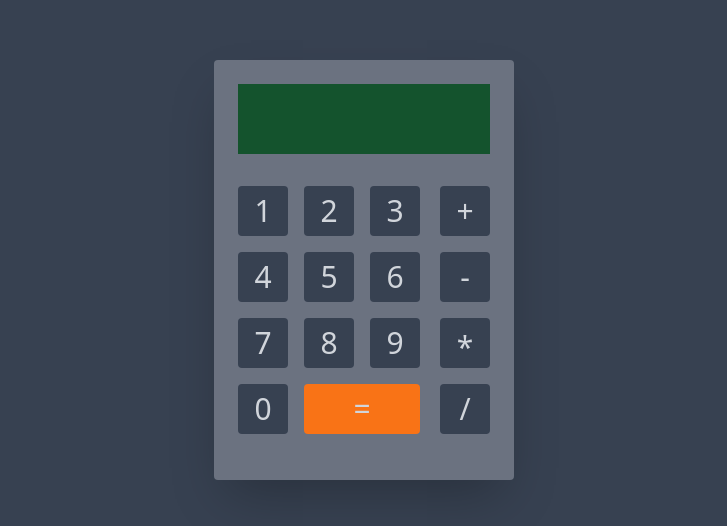
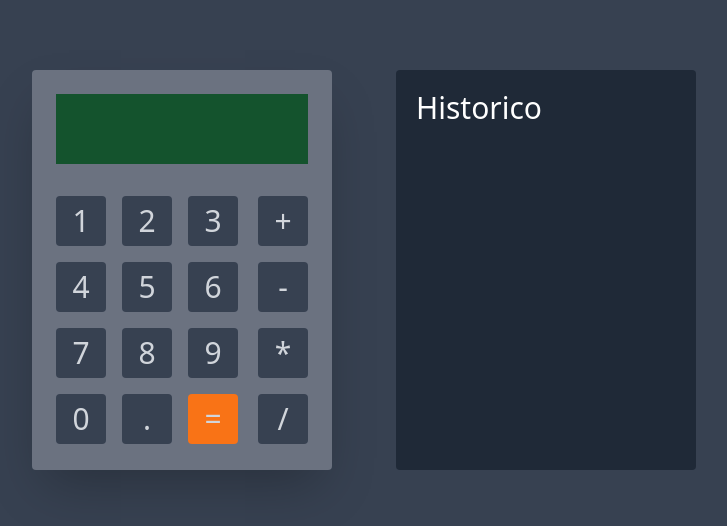
Before and after one commit to gustavo-maurina/calculadora-balanco, a React (Vite) app: page / in a window 1280 px wide. Shown: the part 130-656 px from the top of the page, without its empty margins (276-1003 px from the left). Built offline with nearby package versions, Linux system fonts and the light colour scheme.

Commit message:
calculadora mvp

```diff
--- a/src/App.tsx
+++ b/src/App.tsx
@@ -1,9 +1,14 @@
 import { Calculadora } from "./components/Calculadora";
+import { HistoricoCalculos } from "./components/HistoricoCalculos";
+import { CalculadoraProvider } from "./contexts/CalculadoraProvider";
 
 function App() {
   return (
-    <div className="bg-gray-700 grid place-items-center h-screen">
-      <Calculadora />
+    <div className="bg-gray-700 flex flex-col justify-center items-center h-full min-h-screen gap-16 sm:flex-row">
+      <CalculadoraProvider>
+        <Calculadora />
+        <HistoricoCalculos />
+      </CalculadoraProvider>
     </div>
   );
 }
--- /dev/null
+++ b/src/components/BotaoOperacao.tsx
@@ -0,0 +1,12 @@
+type BotaoOperacaoProps = {
+  createOperacao: (valor: string) => void;
+  valor: string;
+};
+
+export function BotaoOperacao({ createOperacao, valor }: BotaoOperacaoProps) {
+  return (
+    <div className="btn-calculadora" onClick={() => createOperacao(valor)}>
+      {valor}
+    </div>
+  );
+}
--- a/src/components/Calculadora.tsx
+++ b/src/components/Calculadora.tsx
@@ -1,30 +1,34 @@
 import { ReactNode, useState } from "react";
+import { useCalculadora } from "../contexts/CalculadoraProvider";
+import { BotaoOperacao } from "./BotaoOperacao";
+
+const NUMBERS = [1, 2, 3, 4, 5, 6, 7, 8, 9];
 
 export function Calculadora() {
   const [operacaoAtual, setOperacaoAtual] = useState<string>("");
-  const [resultado, setResutaldo] = useState<number>();
+  const { setCalculo, resultado, setResultado } = useCalculadora();
 
-  const createOperacaoAtual = (numero: string) => {
-    setOperacaoAtual((curValue) => curValue + numero);
+  const createOperacaoAtual = (valor: string) => {
+    if (!parseFloat(valor)) calculate();
+    setOperacaoAtual((curValue) => curValue + valor);
+    setCalculo((curValue) => curValue + valor);
   };
 
   const calculate = () => {
-    setResutaldo(eval(operacaoAtual));
+    setResultado(eval(operacaoAtual));
   };
 
   const createKeypad = (): ReactNode => {
     return (
       <div className="grid grid-cols-3 gap-4 w-full">
-        {Array(9)
-          .fill("x")
-          .map((item: string, index: number) => (
-            <div
-              className="btn-calculadora"
-              onClick={() => createOperacaoAtual((index + 1).toString())}
-            >
-              {index + 1}
-            </div>
-          ))}
+        {NUMBERS.map((number: number) => (
+          <div
+            className="btn-calculadora"
+            onClick={() => createOperacaoAtual(number.toString())}
+          >
+            {number}
+          </div>
+        ))}
       </div>
     );
   };
@@ -32,20 +36,20 @@ export function Calculadora() {
   return (
     <div
       id="calculadora"
-      className="w-[300px] h-[420px] bg-gray-500 p-6 flex flex-col align-center gap-8 shadow-2xl rounded"
+      className="w-[300px] h-[400px] bg-gray-500 p-6 flex flex-col align-center gap-8 shadow-2xl rounded"
     >
       <div
         id="visor"
-        className="bg-green-900 w-full h-[70px] relative flex flex-col"
+        className="bg-green-900 w-full h-[70px] relative flex flex-col visorFont overflow-hidden"
       >
         <div className="absolute bottom-1 right-2">
-          <div id="valores-visor" className="text-gray-300 text-lg">
-            {operacaoAtual}
+          <div id="valores-visor" className="text-gray-300 text-xl">
+            <p className="whitespace-nowrap">{operacaoAtual}</p>
           </div>
           {resultado && (
             <div
               id="valores-visor"
-              className="text-gray-300 text-2xl text-right"
+              className="text-gray-300 text-3xl text-right"
             >
               {resultado}
             </div>
@@ -56,9 +60,10 @@ export function Calculadora() {
         <div id="numbers">
           {createKeypad()}
           <div id="last-line" className="flex pt-4 gap-4">
-            <div className="btn-calculadora">0</div>
+            <BotaoOperacao createOperacao={createOperacaoAtual} valor={"0"} />
+            <BotaoOperacao createOperacao={createOperacaoAtual} valor={"."} />
             <div
-              className="btn-calculadora w-full bg-orange-500 hover:bg-orange-400"
+              className="btn-calculadora bg-orange-500 hover:bg-orange-400"
               onClick={calculate}
             >
               =
@@ -67,30 +72,10 @@ export function Calculadora() {
         </div>
 
         <div id="operations" className="flex flex-col gap-4">
-          <div
-            className="btn-calculadora"
-            onClick={() => createOperacaoAtual(" + ")}
-          >
-            +
-          </div>
-          <div
-            className="btn-calculadora"
-            onClick={() => createOperacaoAtual(" - ")}
-          >
-            -
-          </div>
-          <div
-            className="btn-calculadora pt-2"
-            onClick={() => createOperacaoAtual(" * ")}
-          >
-            *
-          </div>
-          <div
-            className="btn-calculadora"
-            onClick={() => createOperacaoAtual(" / ")}
-          >
-            /
-          </div>
+          <BotaoOperacao createOperacao={createOperacaoAtual} valor={" + "} />
+          <BotaoOperacao createOperacao={createOperacaoAtual} valor={" - "} />
+          <BotaoOperacao createOperacao={createOperacaoAtual} valor={" * "} />
+          <BotaoOperacao createOperacao={createOperacaoAtual} valor={" / "} />
         </div>
       </div>
     </div>
--- /dev/null
+++ b/src/components/HistoricoCalculos.tsx
@@ -0,0 +1,31 @@
+import { useCalculadora } from "../contexts/CalculadoraProvider";
+
+export function HistoricoCalculos() {
+  const { calculo, resultado } = useCalculadora();
+
+  const createHistorico = () =>
+    calculo.split(" ").map((elemento) => {
+      if (parseFloat(elemento)) return <span>{elemento}</span>; //se for numero
+      return (
+        // se for sinal de operacao
+        <span className="text-gray-400">
+          {elemento}
+          <p></p>
+        </span>
+      );
+    });
+
+  return (
+    <div className="min-h-[400px] w-[300px] h-fit p-5 bg-gray-800 rounded relative">
+      <p className="text-white text-3xl mb-5">Historico</p>
+      <div id="historico" className="text-gray-300 text-4xl pb-12">
+        {createHistorico()}
+      </div>
+      {resultado && (
+        <div className="text-5xl text-green-400 absolute bottom-3 right-3">
+          ={resultado}
+        </div>
+      )}
+    </div>
+  );
+}
--- /dev/null
+++ b/src/contexts/CalculadoraProvider.tsx
@@ -0,0 +1,37 @@
+import {
+  createContext,
+  Dispatch,
+  SetStateAction,
+  useContext,
+  useState,
+} from "react";
+
+type CalculadoraContextProps = {
+  resultado: number | null;
+  setResultado: Dispatch<SetStateAction<number | null>>;
+
+  calculo: string;
+  setCalculo: Dispatch<SetStateAction<string>>;
+};
+
+const CalculadoraContext = createContext<CalculadoraContextProps>(
+  {} as CalculadoraContextProps
+);
+
+export function CalculadoraProvider(props: any) {
+  const [calculo, setCalculo] = useState<string>("");
+  const [resultado, setResultado] = useState<number | null>(null);
+
+  return (
+    <CalculadoraContext.Provider
+      value={{ resultado, setResultado, calculo, setCalculo }}
+    >
+      {props.children}
+    </CalculadoraContext.Provider>
+  );
+}
+
+export const useCalculadora = () => {
+  const context = useContext(CalculadoraContext);
+  return context;
+};
--- a/src/styles/global.css
+++ b/src/styles/global.css
@@ -8,8 +8,17 @@ body,
   overflow-x: hidden;
 }
 
+@font-face {
+  font-family: Calculator;
+  src: url("../assets/fonts/Calculator.ttf");
+}
+
 @layer components {
   .btn-calculadora {
     @apply bg-gray-700 w-[50px] h-[50px] min-w-[50px] text-gray-300 text-3xl grid place-items-center rounded hover:bg-gray-600 cursor-pointer;
   }
 }
+
+.visorFont {
+  font-family: "Calculator";
+}
```
Also changed, not shown: src/assets/fonts/Calculator.ttf (added).
